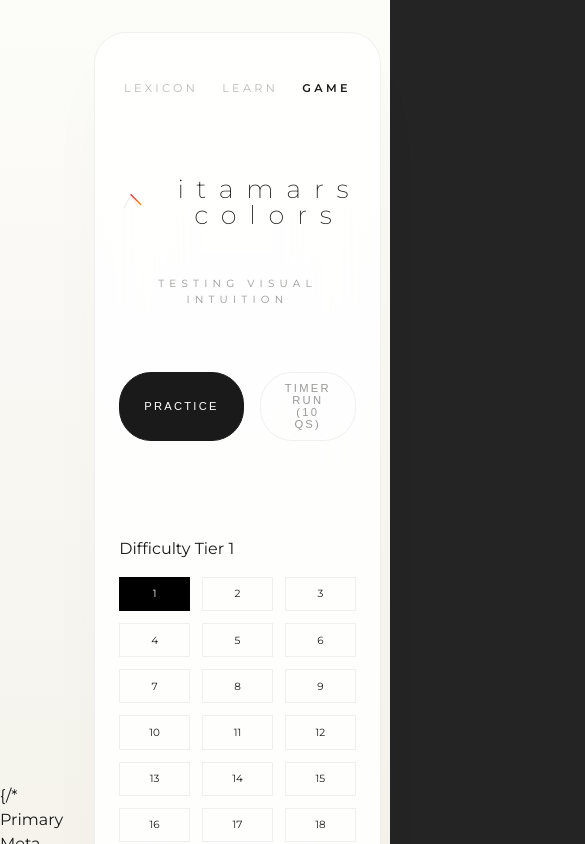
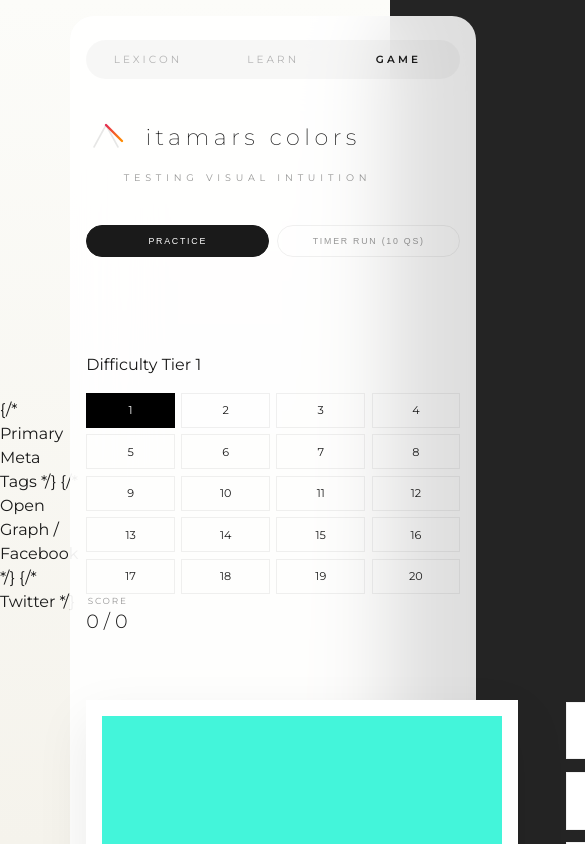
Before and after one commit to ItamarShecwitz/colors, a React (Vite) app: page / in a window 390 px wide. Both pictures are taken after a click on the button "GAME". Shown: the top 844 px of the page, 585 px wide, since content can reach past the window. Built offline with nearby package versions, Linux system fonts and the light colour scheme.

Commit message:
fix: comprehensive mobile responsiveness for all views

```diff
--- a/src/App.css
+++ b/src/App.css
@@ -738,34 +738,218 @@ input[type="color"]::-webkit-color-swatch {
   text-align: center;
 }
 
-/* Responsive Fixes */
-@media (max-width: 900px) {
-  .app-container { padding: 2rem 1rem; }
-  .content-card { padding: 3rem 1.5rem; border-radius: 2rem; }
-  .tabs { position: relative; top: 0; right: 0; margin-bottom: 4rem; justify-content: center; gap: 1.5rem; }
-  .brand-header { margin-bottom: 4rem; text-align: center; }
-  .logo-container { justify-content: center; }
+/* Comprehensive Mobile Responsiveness */
+@media (max-width: 768px) {
+  :root {
+    --card-padding: 1.5rem;
+  }
 
-  .main-display, .game-main { grid-template-columns: 1fr; gap: 3rem; margin-bottom: 4rem; }
-  .fashion-square, .target-square-frame { max-width: 280px; margin: 0 auto; }
-  .square-label { font-size: 2.2rem; }
+  .app-container {
+    padding: 1rem 0.5rem;
+  }
 
-  .input-group { flex-direction: column; gap: 1.5rem; }
-  input[type="text"] { font-size: 2.5rem; text-align: center; }
+  .content-card {
+    padding: 1.5rem 1rem;
+    border-radius: 1.5rem;
+    box-shadow: none;
+    border: none;
+  }
 
-  .relationships { grid-template-columns: 1fr; gap: 3rem; }
-  .harmonies-grid { grid-template-columns: 1fr; gap: 3rem; }
+  /* Navigation & Header */
+  .tabs {
+    position: static;
+    display: flex;
+    justify-content: center;
+    gap: 0.5rem;
+    margin-bottom: 2rem;
+    padding: 0.2rem;
+    background: rgba(0, 0, 0, 0.03);
+    border-radius: 2rem;
+  }
 
-  .level-grid { grid-template-columns: repeat(3, 1fr); gap: 1rem; }
-  .chip-name { font-size: 1rem; }
+  .tabs button {
+    padding: 0.6rem 1rem;
+    font-size: 0.65rem;
+    flex: 1;
+    text-align: center;
+  }
 
-  .option-btn { padding: 1.4rem; font-size: 1.3rem; }
+  .brand-header {
+    margin-bottom: 2.5rem;
+  }
+
+  .brand-name {
+    font-size: 1.4rem !important;
+    letter-spacing: 0.3em !important;
+  }
+
+  .brand-tagline {
+    font-size: 0.6rem;
+    max-width: 80%;
+    margin: 0.5rem auto 0;
+  }
+
+  /* Lexicon / Dictionary View */
+  .main-display {
+    grid-template-columns: 1fr;
+    gap: 2rem;
+  }
+
+  .fashion-square {
+    height: 280px;
+    max-width: 100%;
+  }
+
+  .square-label {
+    font-size: 2rem;
+  }
+
+  .input-group {
+    flex-direction: column;
+    gap: 1rem;
+  }
+
+  .input-group input[type="text"] {
+    font-size: 1.4rem;
+    text-align: center;
+    width: 100%;
+  }
+
+  .metadata {
+    grid-template-columns: 1fr;
+    gap: 1rem;
+  }
+
+  .meta-item {
+    flex-direction: row;
+    justify-content: space-between;
+    align-items: center;
+    padding-bottom: 0.5rem;
+    border-bottom: 1px solid rgba(0,0,0,0.05);
+  }
+
+  /* Harmonies Section */
+  .harmony-layout {
+    grid-template-columns: 1fr;
+    gap: 3rem;
+  }
+
+  .color-wheel-container {
+    max-width: 240px;
+    margin: 0 auto;
+  }
+
+  .harmony-display-grid {
+    gap: 2.5rem;
+  }
+
+  .outfit-previews {
+    justify-content: center;
+    gap: 1.5rem;
+  }
+
+  .outfit-card {
+    width: 100%;
+    max-width: 300px;
+    padding: 1rem;
+  }
+
+  .outfit-swatches {
+    width: 100%;
+    height: 140px;
+  }
+
+  /* Learn View */
+  .tier-selector-grid {
+    grid-template-columns: repeat(5, 1fr);
+    gap: 0.4rem;
+  }
+
+  .tier-btn {
+    padding: 0.6rem 0;
+    font-size: 0.7rem;
+  }
+
+  .level-grid {
+    grid-template-columns: 1fr;
+    gap: 1.5rem;
+  }
+
+  .color-chip {
+    padding: 1rem;
+  }
+
+  .chip-swatch {
+    width: 60px;
+    height: 60px;
+  }
+
+  /* Game View */
+  .game-modes {
+    flex-direction: row;
+    gap: 0.5rem;
+  }
+
+  .mode-btn {
+    flex: 1;
+    padding: 0.6rem;
+    font-size: 0.55rem;
+  }
+
+  .game-header {
+    flex-direction: column;
+    gap: 1.5rem;
+  }
+
+  .game-stats {
+    width: 100%;
+    justify-content: space-between;
+  }
+
+  .target-square-frame {
+    height: 240px;
+    max-width: 100%;
+  }
+
+  .reveal-name {
+    font-size: 1.4rem;
+    padding: 0.8rem 1.5rem;
+  }
+
+  .options-grid {
+    gap: 0.8rem;
+  }
+
+  .option-btn {
+    padding: 1.2rem;
+    font-size: 0.9rem;
+  }
+
+  .game-over-overlay {
+    padding: 1.5rem;
+  }
+
+  .game-over-overlay h2 {
+    font-size: 2.2rem;
+  }
+
+  .final-score {
+    font-size: 3.5rem;
+  }
 }
 
 @media (max-width: 480px) {
-  .level-grid { grid-template-columns: repeat(2, 1fr); }
-  .brand-name { font-size: 1.6rem; }
-  .fashion-square, .target-square-frame { max-width: 220px; }
+  .tier-selector-grid {
+    grid-template-columns: repeat(4, 1fr);
+  }
+
+  .square-label {
+    font-size: 1.8rem;
+  }
+
+  .brand-name {
+    letter-spacing: 0.2em !important;
+  }
 }
 
 .animate-in {
```
Also changed, not shown: 1 other file (tests, documents, lock files or other folders).
